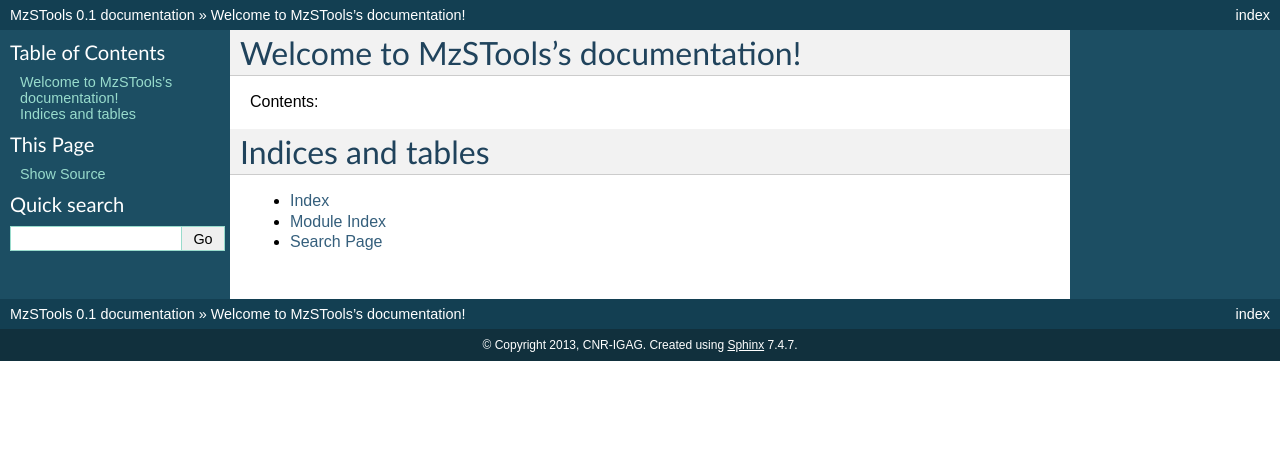
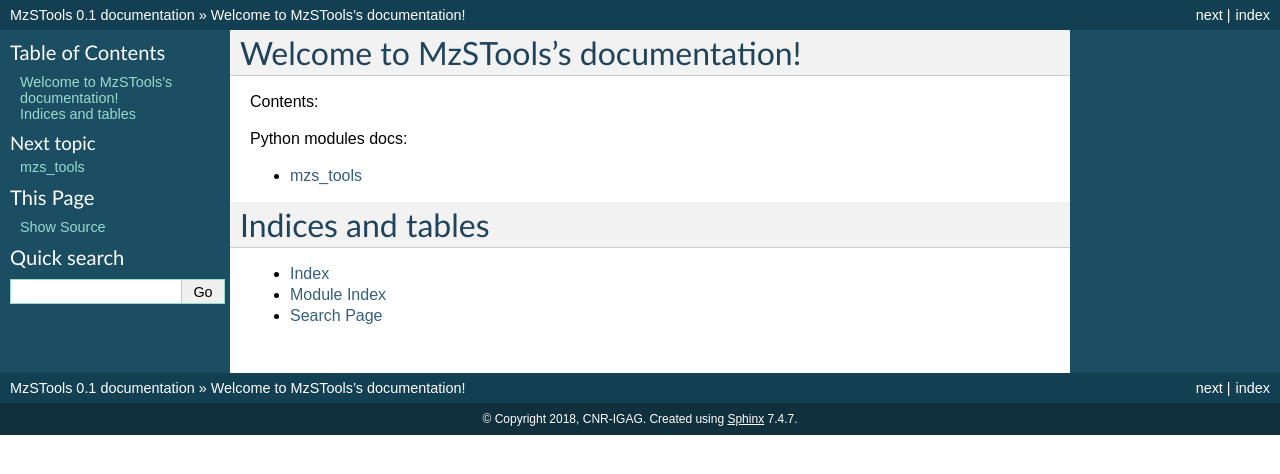
Before and after one commit to CNR-IGAG/mzs-tools-qgis3, a Sphinx documentation site: the page built from help/source/index.rst, in a window 1280 px wide. Shown: the top 474 px of the page. Built offline with Sphinx 7.4.7, drawn with Linux system fonts in a browser that asks for light colours; formulas are drawn with MathJax 3.

Commit message:
basic Sphinx setup

```diff
--- a/help/source/conf.py
+++ b/help/source/conf.py
@@ -17,6 +17,7 @@ import sys, os
 # add these directories to sys.path here. If the directory is relative to the
 # documentation root, use os.path.abspath to make it absolute, like shown here.
 #sys.path.insert(0, os.path.abspath('.'))
+sys.path.insert(0, os.path.abspath('../../'))
 
 # -- General configuration -----------------------------------------------------
 
@@ -25,7 +26,10 @@ import sys, os
 
 # Add any Sphinx extension module names here, as strings. They can be extensions
 # coming with Sphinx (named 'sphinx.ext.*') or your custom ones.
-extensions = ['sphinx.ext.todo', 'sphinx.ext.viewcode']
+extensions = ['sphinx.ext.todo', 'sphinx.ext.imgmath', 'sphinx.ext.viewcode', 'sphinx.ext.autodoc']
+
+# autodoc_mock_imports = ["MzSTools.resources"]
+# autodoc_warningiserror = False
 
 # Add any paths that contain templates here, relative to this directory.
 templates_path = ['_templates']
@@ -41,7 +45,7 @@ master_doc = 'index'
 
 # General information about the project.
 project = u'MzSTools'
-copyright = u'2013, CNR-IGAG'
+copyright = u'2018, CNR-IGAG'
 
 # The version info for the project you're documenting, acts as replacement for
 # |version| and |release|, also used in various other places throughout the
--- a/help/source/index.rst
+++ b/help/source/index.rst
@@ -9,7 +9,16 @@ Welcome to MzSTools's documentation!
 Contents:
 
 .. toctree::
-   :maxdepth: 2
+    :maxdepth: 2
+    :glob:
+
+Python modules docs:
+
+.. toctree::
+    :maxdepth: 2
+    :glob:
+
+    modules/*
 
 Indices and tables
 ==================
--- /dev/null
+++ b/help/source/modules/mzs_tools.rst
@@ -0,0 +1,5 @@
+mzs_tools
+=========
+
+.. automodule:: mzs_tools
+   :members:
```
Also changed, not shown: mzs_tools.py (+33 -27 lines), 4 other files.
